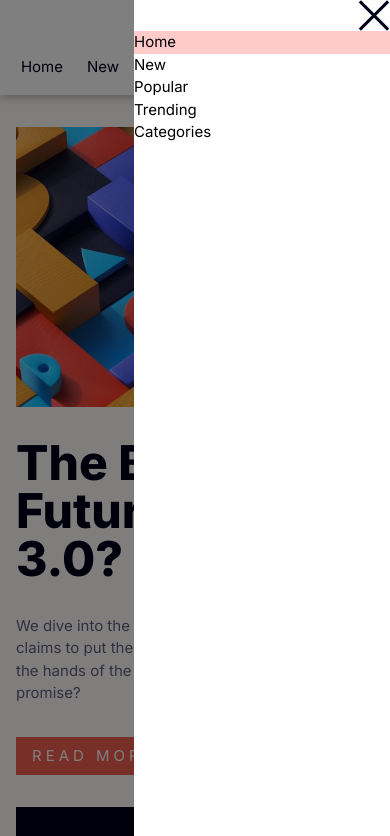
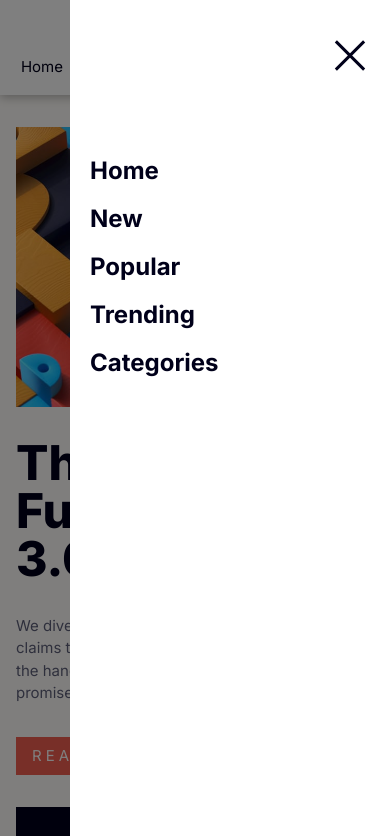
Before and after one commit to lilKriT/Bright-Future-News-Page, a website built with Vite: page index.html in a window 390 px wide. Shown: the top 836 px of the page. Built offline with nearby package versions, Linux system fonts and the light colour scheme.

Commit message:
Mobile menu almost done.

```diff
--- a/index.html
+++ b/index.html
@@ -60,16 +60,46 @@
 
     <!-- Mobile Menu -->
     <div class="fixed shadow-tint inset-0 flex justify-end">
-      <div class="bg-white min-w-[16rem] flex flex-col">
+      <div class="bg-white min-w-[20rem] flex flex-col px-6 py-10">
         <button class="self-end">
           <img src="/icon-menu-close.svg" alt="Close Mobile Menu" />
         </button>
-        <menu>
-          <li><a href="#" class="bg-red-200 w-full block">Home</a></li>
-          <li><a href="#">New</a></li>
-          <li><a href="#">Popular</a></li>
-          <li><a href="#">Trending</a></li>
-          <li><a href="#">Categories</a></li>
+        <menu class="mt-20">
+          <li>
+            <a
+              href="#"
+              class="w-full block p-1 -mx-2 text-2xl font-semibold text-veryDarkBlue mb-2"
+              >Home</a
+            >
+          </li>
+          <li>
+            <a
+              href="#"
+              class="w-full block p-1 -mx-2 text-2xl font-semibold text-veryDarkBlue mb-2"
+              >New</a
+            >
+          </li>
+          <li>
+            <a
+              href="#"
+              class="w-full block p-1 -mx-2 text-2xl font-semibold text-veryDarkBlue mb-2"
+              >Popular</a
+            >
+          </li>
+          <li>
+            <a
+              href="#"
+              class="w-full block p-1 -mx-2 text-2xl font-semibold text-veryDarkBlue mb-2"
+              >Trending</a
+            >
+          </li>
+          <li>
+            <a
+              href="#"
+              class="w-full block p-1 -mx-2 text-2xl font-semibold text-veryDarkBlue mb-2"
+              >Categories</a
+            >
+          </li>
         </menu>
       </div>
     </div>
@@ -198,7 +228,7 @@
       </div>
     </main>
 
-    <!-- <div id="app"></div>
-    <script type="module" src="/main.js"></script> -->
+    <div id="app"></div>
+    <script type="module" src="/main.js"></script>
   </body>
 </html>
--- a/main.js
+++ b/main.js
@@ -1,43 +1,43 @@
 import "./style.css";
 
-document.querySelector("#app").innerHTML = `
-  <div>
-  Home
-  New
-  Popular
-  Trending
-  Categories
+// document.querySelector("#app").innerHTML = `
+//   <div>
+//   Home
+//   New
+//   Popular
+//   Trending
+//   Categories
 
-  The Bright Future of Web 3.0?
+//   The Bright Future of Web 3.0?
 
-  We dive into the next evolution of the web that claims to put the power of the platforms back into the hands of the people.
-  But is it really fulfilling its promise?
+//   We dive into the next evolution of the web that claims to put the power of the platforms back into the hands of the people.
+//   But is it really fulfilling its promise?
 
-  Read more
+//   Read more
 
-  New
+//   New
 
-  Hydrogen VS Electric Cars
-  Will hydrogen-fueled cars ever catch up to EVs?
+//   Hydrogen VS Electric Cars
+//   Will hydrogen-fueled cars ever catch up to EVs?
 
-  The Downsides of AI Artistry
-  What are the possible adverse effects of on-demand AI image generation?
+//   The Downsides of AI Artistry
+//   What are the possible adverse effects of on-demand AI image generation?
 
-  Is VC Funding Drying Up?
-  Private funding by VC firms is down 50% YOY. We take a look at what that means.
+//   Is VC Funding Drying Up?
+//   Private funding by VC firms is down 50% YOY. We take a look at what that means.
 
-  01
-  Reviving Retro PCs
-  What happens when old PCs are given modern upgrades?
+//   01
+//   Reviving Retro PCs
+//   What happens when old PCs are given modern upgrades?
 
-  02
-  Top 10 Laptops of 2022
-  Our best picks for various needs and budgets.
+//   02
+//   Top 10 Laptops of 2022
+//   Our best picks for various needs and budgets.
 
-  03
-  The Growth of Gaming
-  How the pandemic has sparked fresh opportunities.
-  </div>
-`;
+//   03
+//   The Growth of Gaming
+//   How the pandemic has sparked fresh opportunities.
+//   </div>
+// `;
 
-setupCounter(document.querySelector("#counter"));
+// setupCounter(document.querySelector("#counter"));
```
